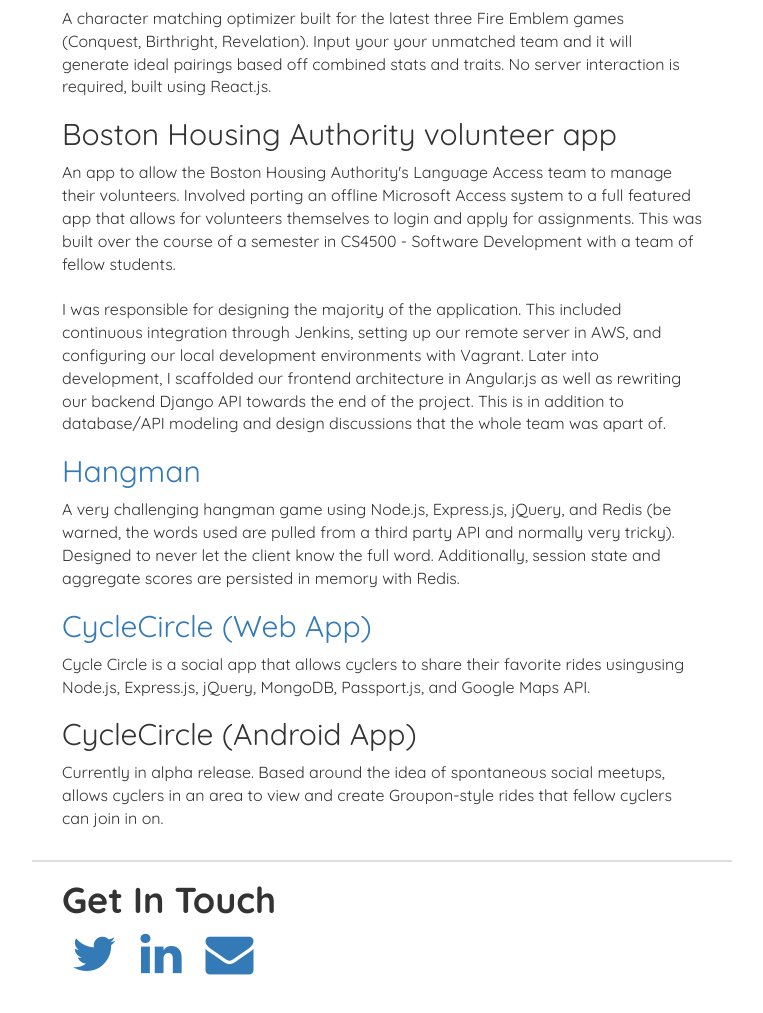
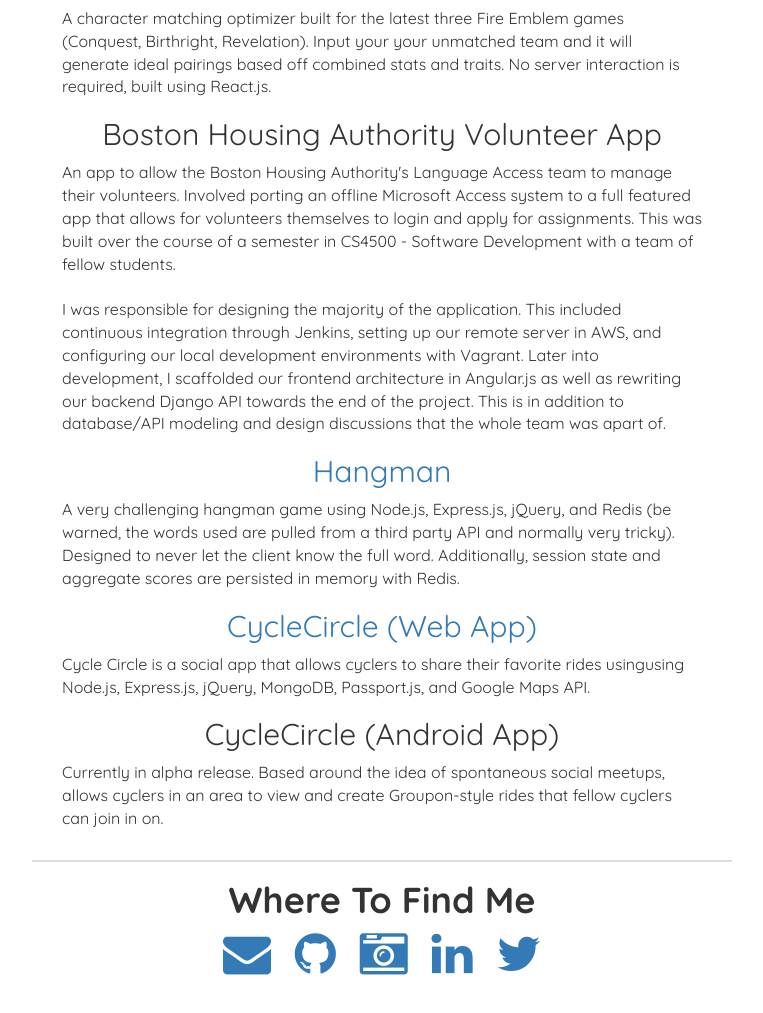
Before and after one commit to jackburns/jackburns.dev, a plain HTML site: page index.html in a window 1280 px wide. Shown: the part 1769-2782 px from the top of the page, without its empty margins (258-1021 px from the left). Drawn offline with nearby package versions, Linux system fonts and the light colour scheme.

Commit message:
center things up

```diff
--- a/css/style.css
+++ b/css/style.css
@@ -112,6 +112,11 @@ main .content {
 	box-shadow: inset 0 2px 0 0 #dddddd;
 }
 
+h1, h2, .center, .links {
+	text-align: center;
+	display: block;
+}
+
 #header .wrapper {
 	position: absolute;
 	bottom: 0;
--- a/index.html
+++ b/index.html
@@ -79,12 +79,12 @@
 					</p>
 				</div>
 				<div class="content">
-					<a href="http://github.com/raptiq"><h1>Projects</h1> <span>github.com/raptiq</span></h1></a>
+					<a href="http://github.com/raptiq"><h1>Projects</h1> <span class="center">github.com/raptiq</span></a>
 					<a href="http://feoptimizer.com/#/"><h2>Fire Emblem Optimizer</h2></a>
 					<p>
 						A character matching optimizer built for the latest three Fire Emblem games (Conquest, Birthright, Revelation). Input your your unmatched team and it will generate ideal pairings based off combined stats and traits. No server interaction is required, built using React.js.
 					</p>
-					<h2>Boston Housing Authority volunteer app</h2>
+					<h2>Boston Housing Authority Volunteer App</h2>
 					<p>
 						An app to allow the Boston Housing Authority's Language Access team to manage their volunteers. Involved porting an offline Microsoft Access system to a full featured app that allows for volunteers themselves to login and apply for assignments. This was built over the course of a semester in CS4500 - Software Development with a team of fellow students.
 						<br /><br />
@@ -102,11 +102,13 @@
 					<p>Currently in alpha release. Based around the idea of spontaneous social meetups, allows cyclers in an area to view and create Groupon-style rides that fellow cyclers can join in on.
 				</div>
 				<div class="content">
-					<h1>Get In Touch</h1>
+					<h1>Where To Find Me</h1>
 					<ul class="links">
+						<li><a href="mailto:hi@jackburns.io" title="Email" class="icon fa fa-envelope"></a></li>
+						<li><a href="https://github.com/raptiq" title="Github" class="icon fa fa-github"></a></li>
+						<li><a href="http://jackburnsphotography.com" title="Photography" class="icon fa fa-camera-retro"></a></li>
+						<li><a href="https://linkedin.com/in/jackdburns" title="LinkedIn" class="icon fa fa-linkedin"></a></li>
 						<li><a href="https://twitter.com/raptiq" title="Twitter" class="icon fa fa-twitter"></a></li>
-						<li><a href="https://www.linkedin.com/in/jackdburns" title="LinkedIn" class="icon fa fa-linkedin"></a></li>
-						<li><a href="mailto:hi@jackburns.io" title="Email" class="icon fa fa-envelope"></a></li>
 					</ul>
 				</div>
 			</div>
```
